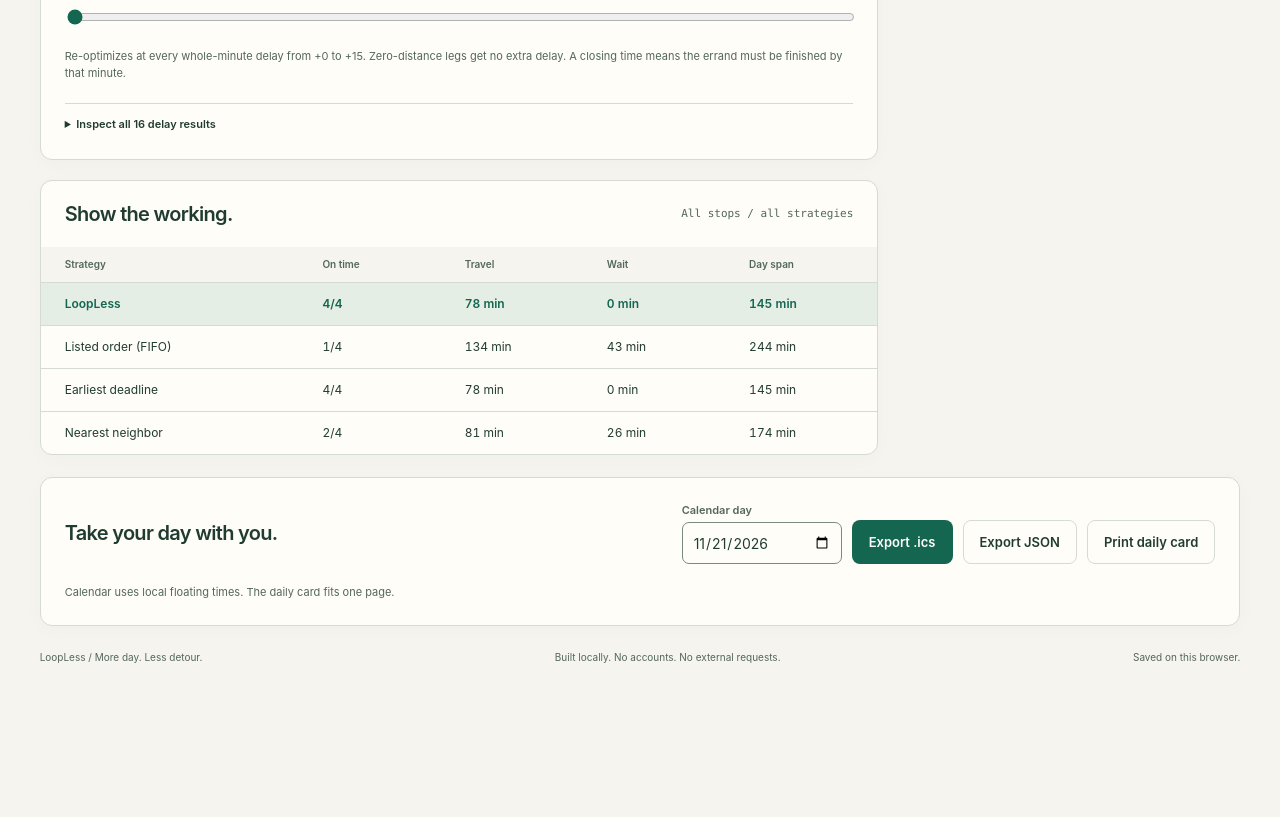
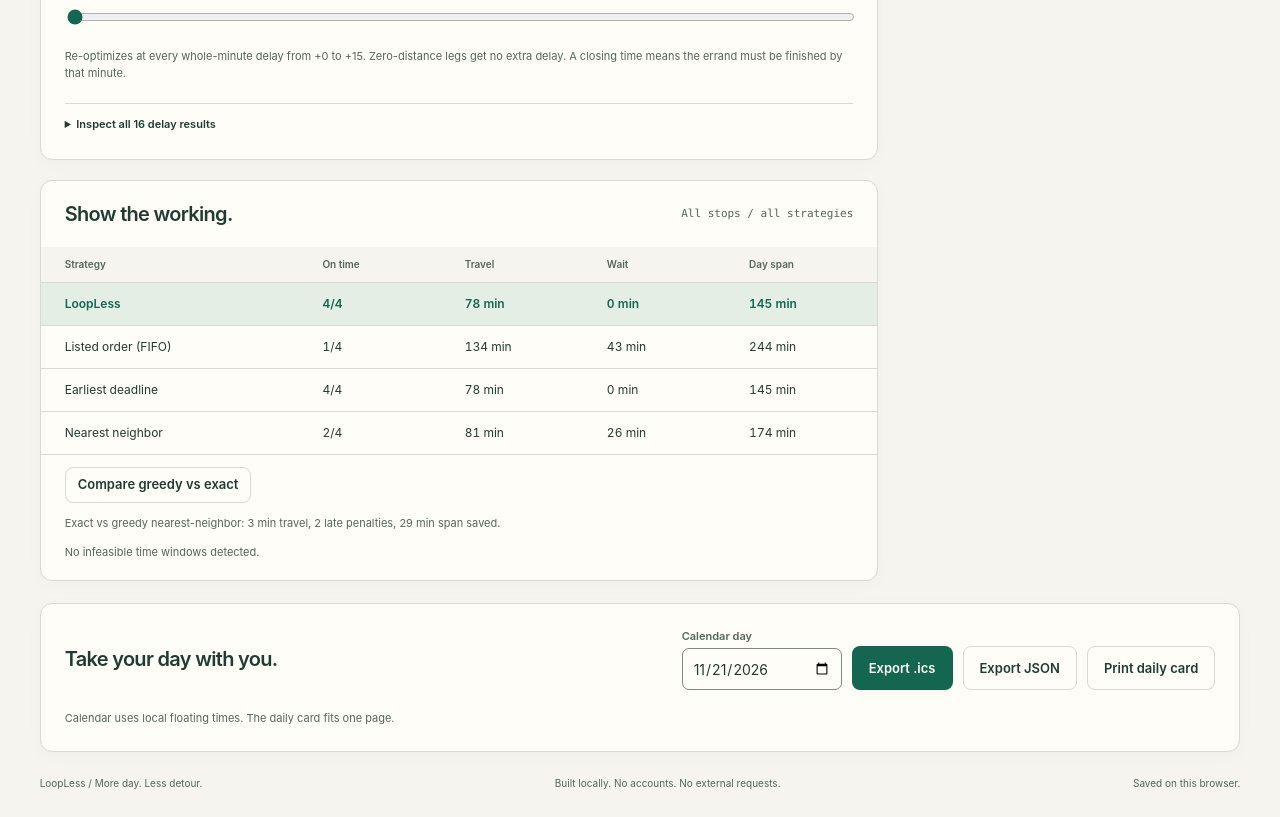
Before and after one commit to draarivpatel-ui/loopless, a website: page index.html in a window 1280 px wide. Shown: the part 2007-2824 px from the top of the page. Before the commit the page ends 2698 px from the top, so only its background shows below. Drawn offline with Linux system fonts and the light colour scheme.

Commit message:
Wave 1 revamp: greedy-vs-exact control, infeasible-window diagnosis, solver guards, and tests

```diff
--- a/index.html
+++ b/index.html
@@ -85,6 +85,7 @@
         <article class="panel baseline-panel">
           <div class="panel-heading"><h3>Show the working.</h3><span class="small-mono">All stops / all strategies</span></div>
           <table class="data-table comparison-table"><caption class="sr-only">LoopLess compared with three prerequisite-respecting baseline strategies</caption><thead><tr><th scope="col">Strategy</th><th scope="col">On time</th><th scope="col">Travel</th><th scope="col">Wait</th><th scope="col">Day span</th></tr></thead><tbody id="compare-tbody"></tbody></table>
+          <div class="comparison-verdict"><button id="btn-compare-greedy-exact" type="button" class="button quiet">Compare greedy vs exact</button><p id="greedy-exact-result" class="model-note">Exact search versus nearest-neighbor greedy.</p><p id="infeasible-diagnosis" class="model-note">No infeasible time windows detected.</p></div>
         </article>
       </section>
       <aside class="stops-column no-print" aria-label="Errand editor">
--- a/js/app.js
+++ b/js/app.js
@@ -1,4 +1,4 @@
-import { formatMinToClock, buildIcsCalendar, compareSchedules } from './planner.mjs?v=studio-c49dfe94a109';
+import { formatMinToClock, buildIcsCalendar, compareSchedules, compareGreedyExact, diagnoseInfeasibleWindows } from './planner.mjs?v=studio-c49dfe94a109';
 import { STUDIO_PRESETS } from './presets.mjs?v=studio-c49dfe94a109';
 import { validateTour, addStop, editStop, deleteStop, createHistory, createAnalyzer, encodeTourHash, decodeTourHash, readStoredTour, writeStoredTour, MAX_STOPS } from './studio.mjs?v=studio-c49dfe94a109';
 import { createMapProjection, layoutMapPins, routePoints, replayPosition, nextReplayStep } from './map.mjs?v=studio-c49dfe94a109';
@@ -27,7 +27,7 @@ const ui = {
   jitterValue: document.getElementById('jitter-value'), jitterTip: document.getElementById('jitter-tipping'),
   jitterMargin: document.getElementById('jitter-current-margin'), jitterChart: document.getElementById('jitter-chart'),
   jitterExactness: document.getElementById('jitter-exactness'), jitterTable: document.getElementById('jitter-table'),
-  compareBody: document.getElementById('compare-tbody'), add: document.getElementById('btn-add-stop'),
+  compareBody: document.getElementById('compare-tbody'), greedyExact: document.getElementById('greedy-exact-result'), infeasible: document.getElementById('infeasible-diagnosis'), compareGreedy: document.getElementById('btn-compare-greedy-exact'), add: document.getElementById('btn-add-stop'),
   stops: document.getElementById('stops-list'), count: document.getElementById('stop-count'),
   inspector: document.getElementById('stop-inspector'), inspectorId: document.getElementById('inspector-stop-id'),
   form: document.getElementById('stop-form'), name: document.getElementById('stop-name'),
@@ -196,7 +196,7 @@ function acceptAnalysis(message) {
   if (message.error) { setBusy(false); errorMessage(new Error(message.error)); return; }
   state.analysis = message.result; state.elapsed = 0;
   setBusy(false); renderSummary(); renderStops(); renderMap(); renderTimeline();
-  renderModes(); renderJitter(); renderComparison(); renderDailyCard(); updateReplay(); reactCapybara();
+  renderModes(); renderJitter(); renderComparison(); renderGreedyExact(); renderDailyCard(); updateReplay(); reactCapybara();
   ui.compute.textContent = state.execution + ' / ' + methodLabel(state.analysis.solution.method) + ' / no external routing';
   announce('Route updated. ' + state.analysis.solution.optimal.missedDeadlines + ' missed deadlines.');
 }
@@ -379,6 +379,13 @@ function renderComparison() {
   const result = state.analysis.solution;
   ui.compareBody.replaceChildren();
   for (const [label, schedule] of [['LoopLess', result.optimal], ['Listed order (FIFO)', result.baselines.fifo], ['Earliest deadline', result.baselines.edf], ['Nearest neighbor', result.baselines.nearest]]) appendCells(ui.compareBody, [label, state.tour.stops.length - schedule.missedDeadlines + '/' + state.tour.stops.length, schedule.totalTravelMin + ' min', schedule.totalWaitMin + ' min', schedule.totalSpanMin + ' min'], label === 'LoopLess' ? 'is-optimal' : '');
+}
+function renderGreedyExact() {
+  if (!state.analysis) return;
+  const result = compareGreedyExact(state.tour);
+  ui.greedyExact.textContent = 'Exact vs greedy nearest-neighbor: ' + result.travelSavedMin + ' min travel, ' + result.latePenaltiesSaved + ' late penalties, ' + result.spanSavedMin + ' min span saved.';
+  const diagnosis = diagnoseInfeasibleWindows(state.tour);
+  ui.infeasible.textContent = diagnosis.length ? 'Infeasible windows: ' + diagnosis.map((item) => item.stopId + ' (' + item.reason + ')').join(', ') : 'No infeasible time windows detected.';
 }
 function updateReplay() {
   if (!state.analysis || !state.projection) return;
@@ -567,6 +574,7 @@ function wireEvents() {
   ui.printCard.addEventListener('click', () => window.print());
   ui.closeCard.addEventListener('click', () => ui.printDialog.close());
   ui.bench.addEventListener('click', runBenchmark); ui.benchMobile.addEventListener('click', runBenchmark);
+  ui.compareGreedy.addEventListener('click', () => { renderGreedyExact(); announce(ui.greedyExact.textContent); });
   ui.closeBench.addEventListener('click', () => { ui.benchPanel.hidden = true; (window.innerWidth <= 600 ? ui.benchMobile : ui.bench).focus(); });
   window.addEventListener('beforeprint', renderDailyCard);
   window.addEventListener('hashchange', () => {
--- a/js/planner.mjs
+++ b/js/planner.mjs
@@ -60,7 +60,7 @@ export function travelMinutes(a, b, modeSpec, metric = DISTANCE_METRICS.manhatta
 
 export function normalizeScenario(raw) {
   if (!raw || typeof raw !== 'object' || Array.isArray(raw)) throw new Error('Scenario object required');
-  const modeId = raw.mode ?? 'bike';
+  const modeId = raw?.mode && typeof raw.mode === 'object' ? raw.mode.id : (raw?.mode ?? 'bike');
   if (!Object.hasOwn(TRANSIT_MODES, modeId)) throw new Error('Unknown transit mode');
   const mode = TRANSIT_MODES[modeId];
   if (raw.metric != null && !Object.hasOwn(DISTANCE_METRICS, raw.metric)) throw new Error('Unknown distance metric');
@@ -73,7 +73,7 @@ export function normalizeScenario(raw) {
     x: boundedNumber(raw.anchor?.x ?? 0, -50, 50, 'Anchor x'),
     y: boundedNumber(raw.anchor?.y ?? 0, -50, 50, 'Anchor y'),
   };
-  const startMin = parseClockToMin(raw.startTime ?? '15:30');
+  const startMin = parseClockToMin(raw.startTime ?? raw.startMin ?? '15:30');
   const returnToAnchor = raw.returnToAnchor !== false;
   const transitJitterMin = boundedNumber(raw.transitJitterMin ?? 0, 0, 120, 'Transit delay', true);
   if (raw.returnToAnchor != null && typeof raw.returnToAnchor !== 'boolean') throw new Error('Return to anchor must be a boolean');
@@ -87,10 +87,10 @@ export function normalizeScenario(raw) {
     if (!/^[a-zA-Z0-9][a-zA-Z0-9_-]{0,47}$/.test(id)) throw new Error('Stop IDs must be short, plain identifiers');
     const wStart = s.windowStart != null && s.windowStart !== ''
       ? parseClockToMin(s.windowStart)
-      : startMin;
+      : (s.windowStartMin != null ? s.windowStartMin : startMin);
     const wEnd = s.windowEnd != null && s.windowEnd !== ''
       ? parseClockToMin(s.windowEnd)
-      : 23 * 60 + 59;
+      : (s.windowEndMin != null ? s.windowEndMin : 23 * 60 + 59);
     if (wEnd < wStart) throw new Error(`Closing time must follow opening time for "${id}"`);
     return {
       id,
@@ -700,3 +700,55 @@ function escapeIcsText(value) {
     .replace(/;/g, '\\;')
     .replace(/,/g, '\\,');
 }
+
+/**
+ * Compare the deterministic nearest-neighbor greedy tour with the exact
+ * Branch-and-Bound tour. Returns both schedules and the minutes and late
+ * penalties saved by the exact search.
+ */
+export function compareGreedyExact(scenarioInput) {
+  const sc = normalizeScenario(scenarioInput);
+  const greedy = baselineNearest(sc);
+  const exactResult = solveOptimal(scenarioInput);
+  const exact = exactResult.optimal;
+  return {
+    scenario: sc,
+    greedy,
+    exact,
+    exactMethod: exactResult.method,
+    travelSavedMin: greedy.totalTravelMin - exact.totalTravelMin,
+    latePenaltiesSaved: greedy.missedDeadlines - exact.missedDeadlines,
+    latenessSavedMin: greedy.totalLatenessMin - exact.totalLatenessMin,
+    spanSavedMin: greedy.totalSpanMin - exact.totalSpanMin,
+  };
+}
+
+export const greedyVsExact = compareGreedyExact;
+export const compareGreedyVsExact = compareGreedyExact;
+export const compareNearestExact = compareGreedyExact;
+
+/**
+ * Detect time windows that cannot possibly hold their stop: a stop whose
+ * service duration does not fit inside its own opening-closing window, or
+ * whose closing time is earlier than the earliest reachable finish from the
+ * anchor. Returns a list of { stopId, reason }.
+ */
+export function diagnoseInfeasibleWindows(scenarioInput) {
+  const sc = normalizeScenario(scenarioInput);
+  const results = [];
+  for (const stop of sc.stops) {
+    if (stop.windowEndMin - stop.windowStartMin < stop.durationMin) {
+      results.push({ stopId: stop.id, reason: 'window shorter than service' });
+      continue;
+    }
+    const minTravel = travelMinutes(sc.anchor, stop, sc.mode, sc.metric);
+    if (sc.startMin + minTravel + stop.durationMin > stop.windowEndMin) {
+      results.push({ stopId: stop.id, reason: 'cannot finish by closing time' });
+    }
+  }
+  return results;
+}
+
+export const infeasibleStops = diagnoseInfeasibleWindows;
+export const infeasibleWindows = diagnoseInfeasibleWindows;
+export const detectInfeasibleWindows = diagnoseInfeasibleWindows;
--- a/styles.css
+++ b/styles.css
@@ -346,3 +346,7 @@ summary { min-height: 44px; padding: 12px 0; font-size: 11px; font-weight: 580;
   .print-only .data-table td, .print-only .data-table th { padding: 6pt 5pt; }
   .print-only footer { margin-top: 14pt; font-size: 8pt; line-height: 1.5; } .print-only tr { break-inside: avoid; }
 }
+
+.comparison-verdict { display: flex; flex-wrap: wrap; align-items: center; gap: 12px; padding: 12px 24px 18px; border-top: 1px solid var(--line); }
+.comparison-verdict .button { min-height: 36px; padding: 7px 12px; }
+.comparison-verdict .model-note { flex-basis: 100%; margin: 0; padding: 0; }
```
Also changed, not shown: tests/revamp-wave1.test.mjs (added, +84 -0 lines), README.md.
